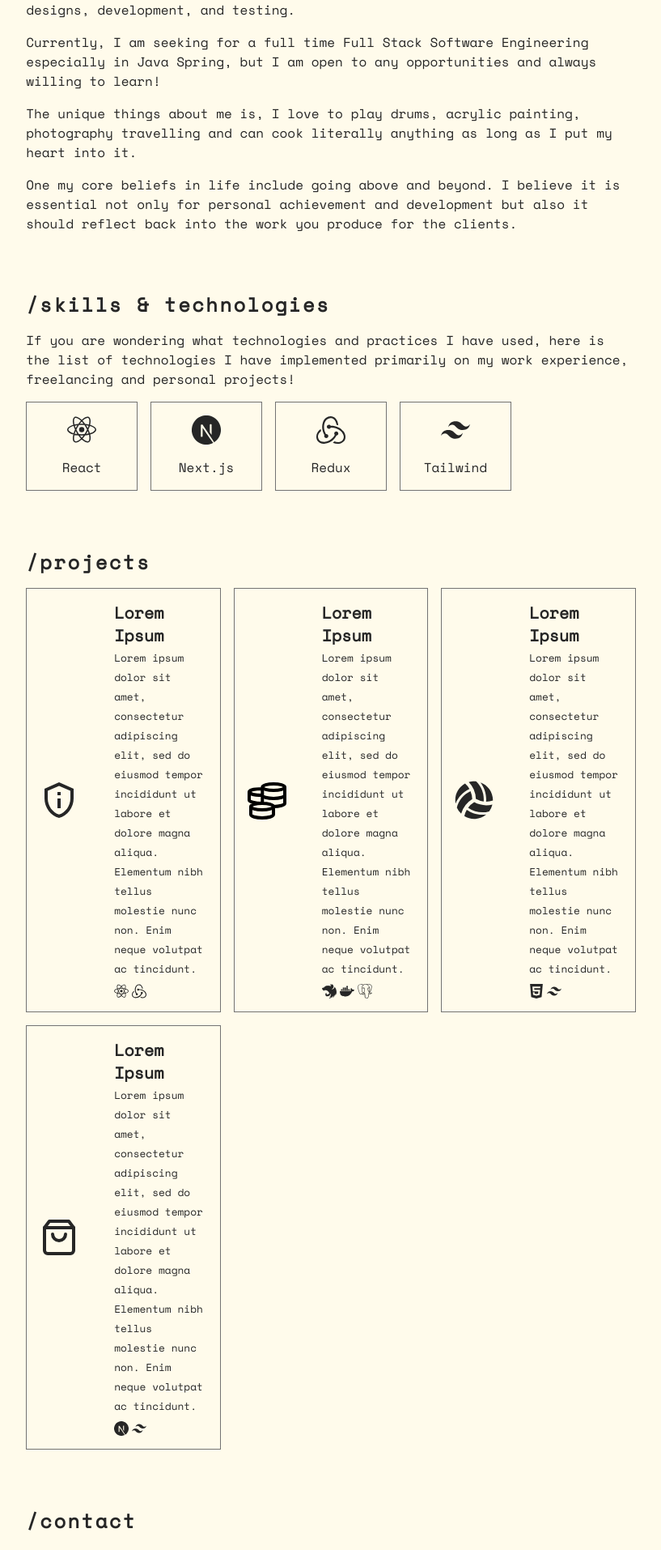
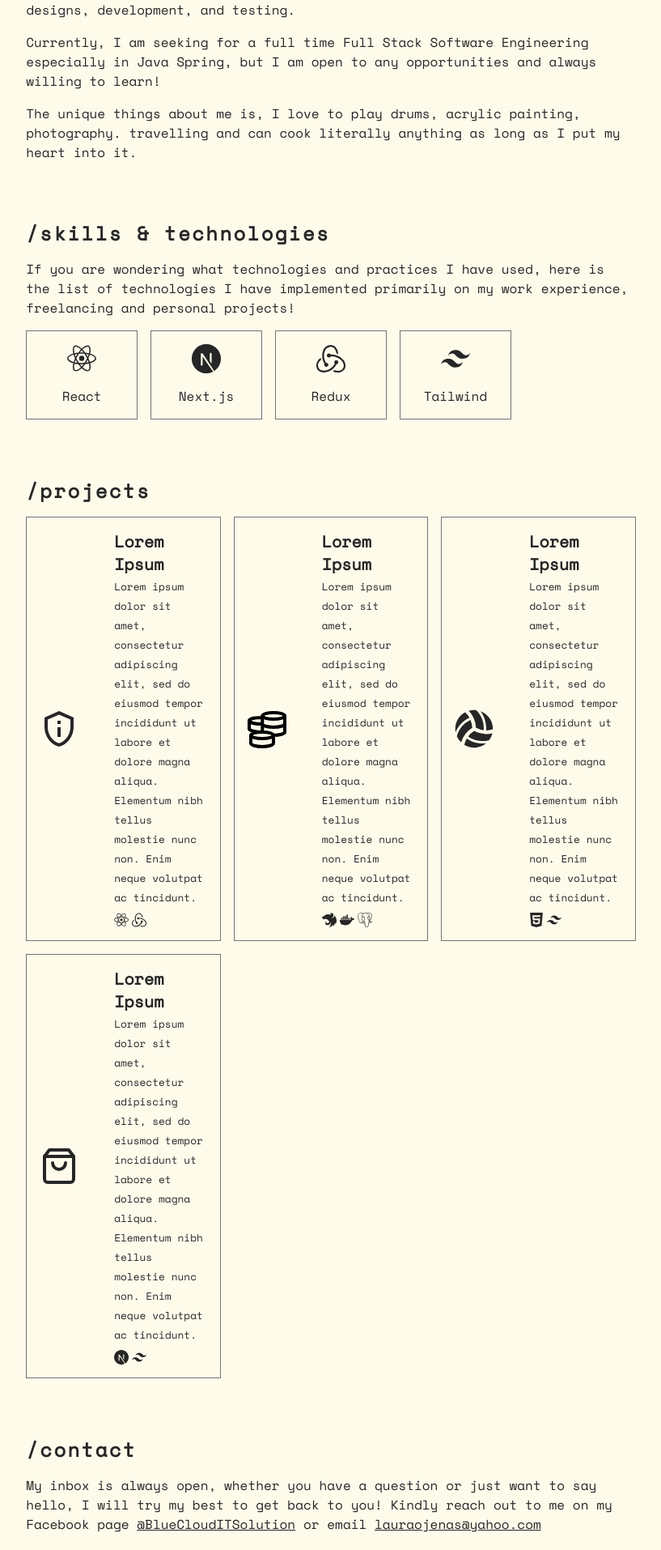
Before and after one commit to reicraftscodes/my-portfolio, a Next.js app: page / in a window 1280 px wide. Shown: the part 442-2356 px from the top of the page at 81% size, without its empty margins (231-1048 px from the left). Built offline with nearby package versions, Linux system fonts and the light colour scheme.

Commit message:
refactor : update pages index

```diff
--- a/pages/index.js
+++ b/pages/index.js
@@ -98,10 +98,7 @@ export default function Home() {
           Currently, I am seeking for a full time Full Stack Software Engineering especially in Java Spring, but I am open to any opportunities and always willing to learn!
         </p>
         <p>
-         The unique things about me is, I love to play drums, acrylic painting, photography travelling and can cook literally anything as long as I put my heart into it.
-        </p>
-        <p>
-         One my core beliefs in life include going above and beyond. I believe it is essential not only for personal achievement and development but also it should reflect back into the work you produce for the clients.
+         The unique things about me is, I love to play drums, acrylic painting, photography. travelling and can cook literally anything as long as I put my heart into it.
         </p>
       </section>
 
@@ -129,7 +126,6 @@ export default function Home() {
           {PROJECTS.map((project) => (
             <div
               key={project.id}
-              // href={project.link}
               className="flex items-center gap-11 justify-center border border-neutral-500 dark:border-amber-50 p-4"
             >
               <a href={project.link} className="">
@@ -156,13 +152,14 @@ export default function Home() {
       <Spacer />
         <h2 className="text-2xl font-bold tracking-widest">/contact</h2>
          <p>
-            My inbox is always open, whether you have a question or just want to say hello, I will try my best to get back to you! Kindly reach out to me on my Facebook page @BlueCloudITSolution or email lauraojenas@yahoo.com
+          My inbox is always open, whether you have a question or just want to say hello, I will try my best to get back to you! Kindly reach out to me on my Facebook page{' '}
+          <a href="https://www.facebook.com/BlueCloudITSolution" style={{ textDecoration: 'underline' }} target="_blank" rel="noopener noreferrer">
+          @BlueCloudITSolution
+          </a>{' '} or email{' '} <a href="mailto:lauraojenas@yahoo.com" style={{ textDecoration: 'underline' }}> lauraojenas@yahoo.com </a>
          </p>
        </section>
 
-      <Spacer />
-      <Spacer />
-
+       <Spacer />
       <section className="grid place-items-center">
         <figure className="text-sm space-y-3">
           <blockquote className="italic">
```
